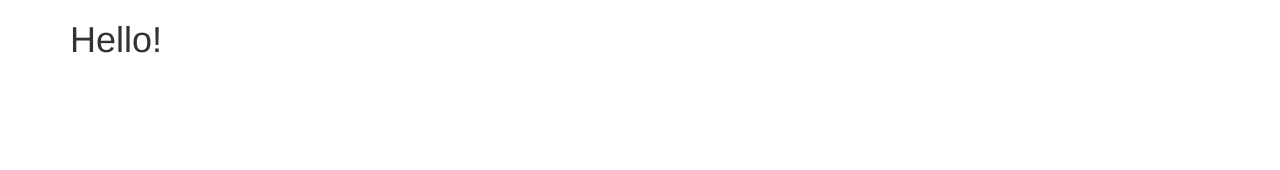
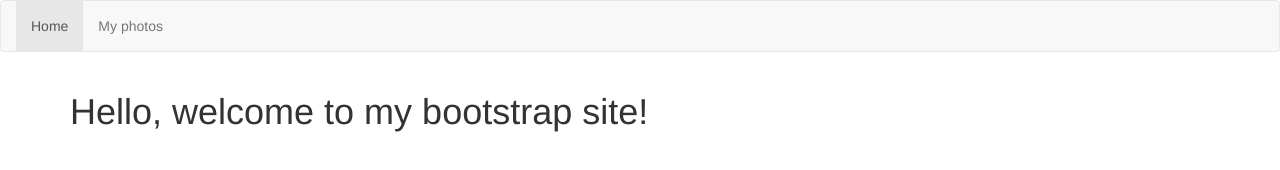
Before and after one commit to Mafooch/photos-with-bootstrap, a plain HTML site: page index.html in a window 1280 px wide. Drawn offline with Linux system fonts and the light colour scheme.

Commit message:
Add basic nav-bar

```diff
--- a/index.html
+++ b/index.html
@@ -18,9 +18,23 @@
 
   </head>
   <body>
+    <nav class="navbar navbar-default">
+      <!-- classes to separate the navigation bar from the main content -->
+      <div class="container-fluid">
+        <!-- good type of container for nav bars -->
+        <ul class="nav navbar-nav">
+          <!-- these classes makes the list display horizontally -->
+          <!-- ul saying here's a list of related things -->
+          <li class="active"><a href="#">Home</a></li>
+          <!-- active class tells user where they are. highlights this link -->
+          <li><a href="#">My photos</a></li>
+        </ul>
+      </div>
+    </nav>
+    <!-- nav tags increase the accessibility of your site. for semantic meaning -->
     <div class="container">
       <!-- standard class for wrapping content -->
-      <h1>Hello!</h1>
+      <h1>Hello, welcome to my bootstrap site!</h1>
     </div>
 
     <script src="js/jquery.min.js"></script>
```
